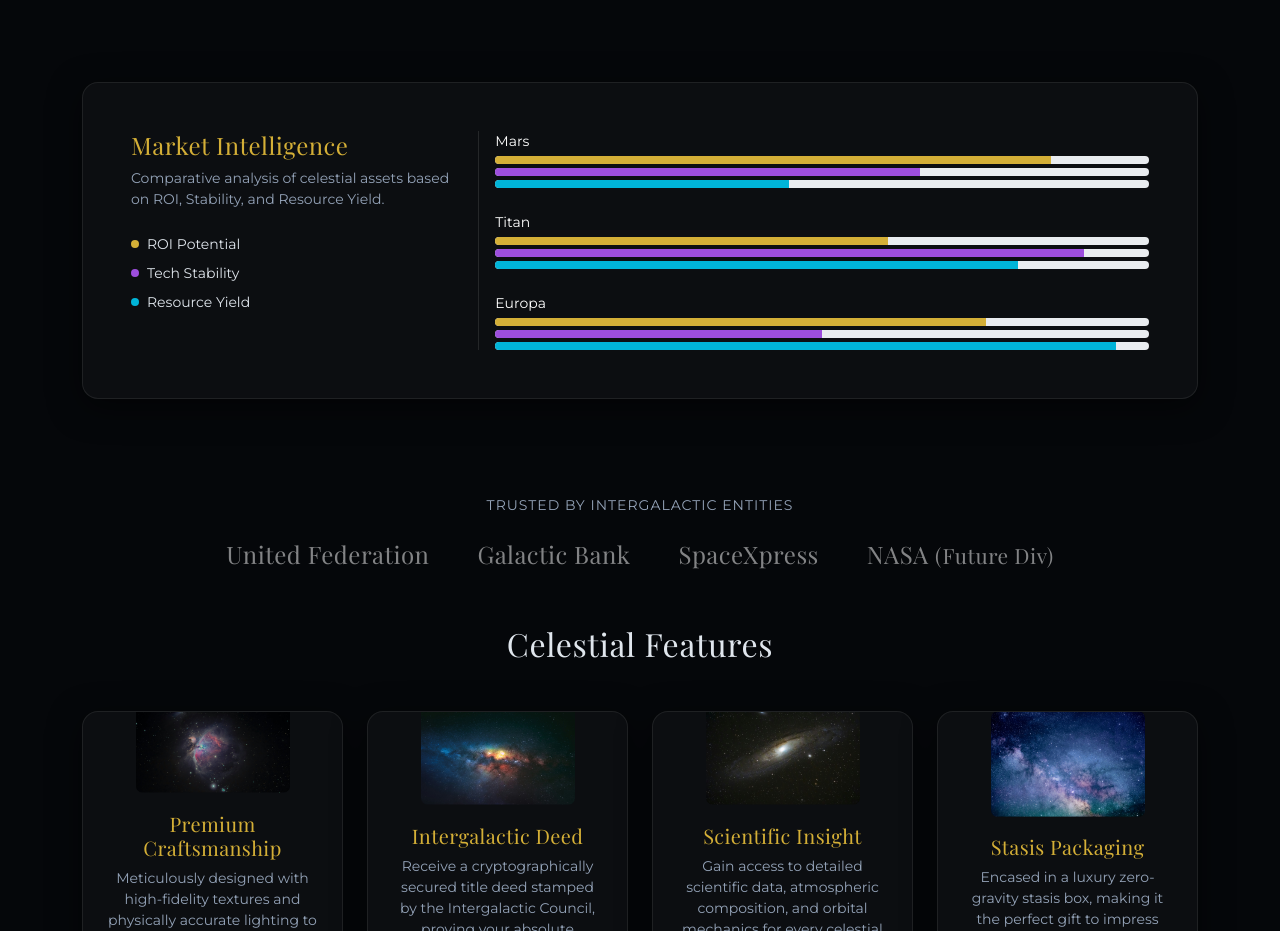
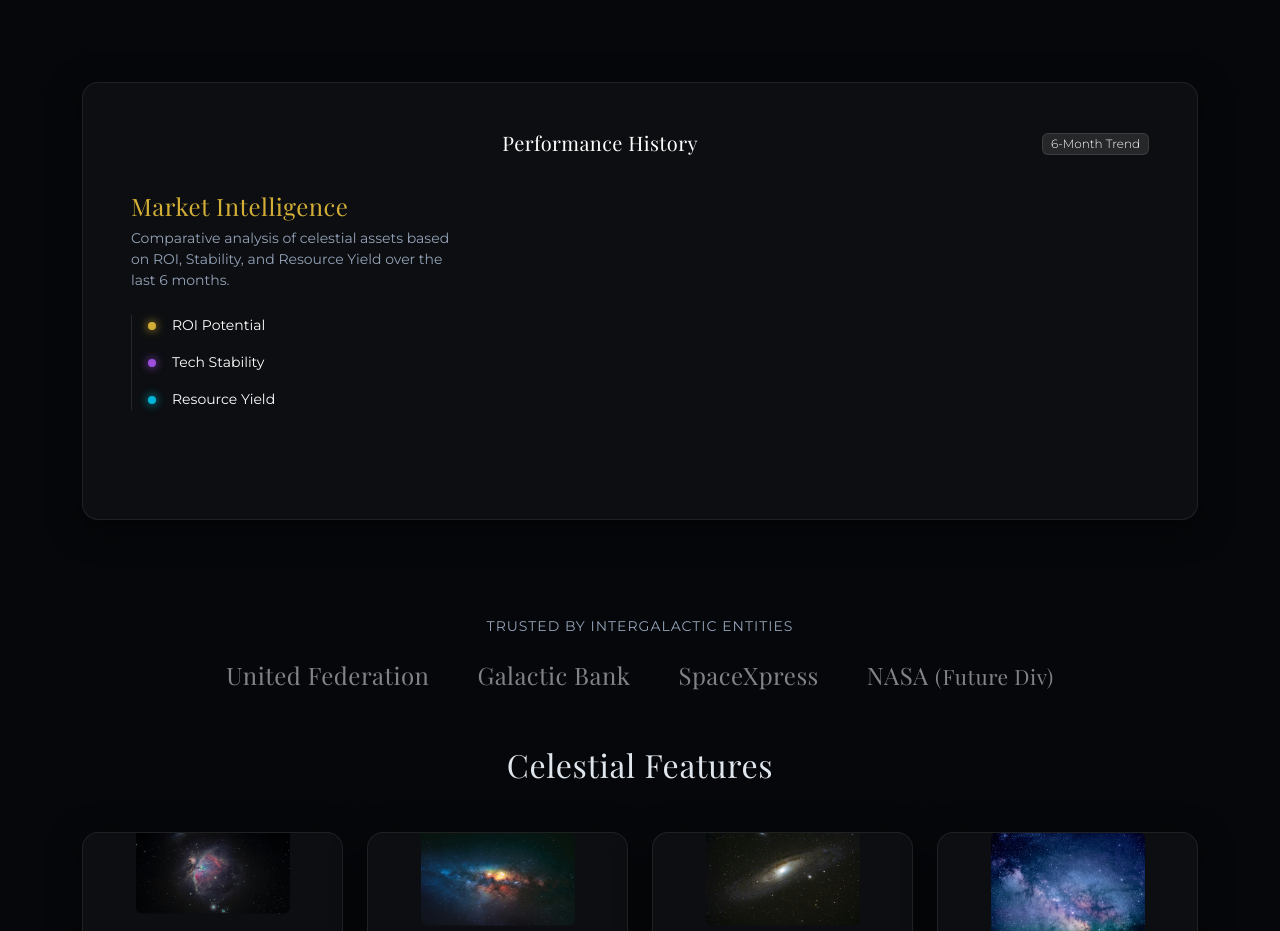
Before and after one commit to Kanawatkha/ChanohtJakkawan_Group_Project, a plain HTML site: page index.html in a window 1280 px wide. Shown: the part 860-1791 px from the top of the page. Drawn offline with nearby package versions, Linux system fonts and the light colour scheme.

Commit message:
Add files via upload

```diff
--- a/index.html
+++ b/index.html
@@ -111,36 +111,37 @@
 
             <div class="container pb-5 fade-in-up">
                 <div class="glass-card p-4 p-md-5">
-                    <div class="row">
+                    <div class="row align-items-center">
                         <div class="col-lg-4 mb-4 mb-lg-0">
                             <h4 class="font-serif text-gold mb-2">Market Intelligence</h4>
-                            <p class="text-muted-light small mb-4">Comparative analysis of celestial assets based on ROI, Stability, and Resource Yield.</p>
-                            <div class="d-flex flex-column gap-2 small">
-                                <div class="d-flex align-items-center"><span class="badge rounded-circle p-1 me-2" style="background: var(--gold-primary)"> </span> ROI Potential</div>
-                                <div class="d-flex align-items-center"><span class="badge rounded-circle p-1 me-2" style="background: #9d4edd"> </span> Tech Stability</div>
-                                <div class="d-flex align-items-center"><span class="badge rounded-circle p-1 me-2" style="background: #00b4d8"> </span> Resource Yield</div>
-                            </div>
-                        </div>
+                            <p class="text-muted-light small mb-4">
+                                Comparative analysis of celestial assets based on ROI, Stability, and Resource Yield over the last 6 months.
+                            </p>
+
+                            <div class="d-flex flex-column gap-3 small border-start border-light border-opacity-10 ps-3">
+                                <div class="d-flex align-items-center">
+                                    <span class="badge rounded-circle p-1 me-3" style="background: var(--gold-primary); box-shadow: 0 0 10px var(--gold-primary);"> </span>
+                                    <span class="text-white">ROI Potential</span>
+                                </div>
+                                <div class="d-flex align-items-center">
+                                    <span class="badge rounded-circle p-1 me-3" style="background: #9d4edd; box-shadow: 0 0 10px #9d4edd;"> </span>
+                                    <span class="text-white">Tech Stability</span>
+                                </div>
+                                <div class="d-flex align-items-center">
+                                    <span class="badge rounded-circle p-1 me-3" style="background: #00b4d8; box-shadow: 0 0 10px #00b4d8;"> </span>
+                                    <span class="text-white">Resource Yield</span>
+                                </div>
+                            </div>
+                        </div>
+
                         <div class="col-lg-8">
-                            <div class="cosmic-chart-container ps-3 border-start border-light border-opacity-10">
-                                <div class="chart-group mb-4">
-                                    <div class="d-flex justify-content-between text-white small mb-1"><span>Mars</span></div>
-                                    <div class="progress mb-1" style="height: 8px;"><div class="progress-bar bg-gold" style="width: 85%"></div></div>
-                                    <div class="progress mb-1" style="height: 8px;"><div class="progress-bar bg-purple" style="width: 65%"></div></div>
-                                    <div class="progress" style="height: 8px;"><div class="progress-bar bg-cyan" style="width: 45%"></div></div>
-                                </div>
-                                <div class="chart-group mb-4">
-                                    <div class="d-flex justify-content-between text-white small mb-1"><span>Titan</span></div>
-                                    <div class="progress mb-1" style="height: 8px;"><div class="progress-bar bg-gold" style="width: 60%"></div></div>
-                                    <div class="progress mb-1" style="height: 8px;"><div class="progress-bar bg-purple" style="width: 90%"></div></div>
-                                    <div class="progress" style="height: 8px;"><div class="progress-bar bg-cyan" style="width: 80%"></div></div>
-                                </div>
-                                <div class="chart-group">
-                                    <div class="d-flex justify-content-between text-white small mb-1"><span>Europa</span></div>
-                                    <div class="progress mb-1" style="height: 8px;"><div class="progress-bar bg-gold" style="width: 75%"></div></div>
-                                    <div class="progress mb-1" style="height: 8px;"><div class="progress-bar bg-purple" style="width: 50%"></div></div>
-                                    <div class="progress" style="height: 8px;"><div class="progress-bar bg-cyan" style="width: 95%"></div></div>
-                                </div>
+                            <div class="ps-lg-4">
+                                <div class="d-flex justify-content-between align-items-end mb-3">
+                                    <h5 class="font-serif text-white mb-0">Performance History</h5>
+                                    <span class="badge bg-white bg-opacity-10 text-white fw-light border border-white border-opacity-10">6-Month Trend</span>
+                                </div>
+
+                                <div id="cosmicChartContainer" class="position-relative" style="height: 300px; width: 100%;"></div>
                             </div>
                         </div>
                     </div>
```
